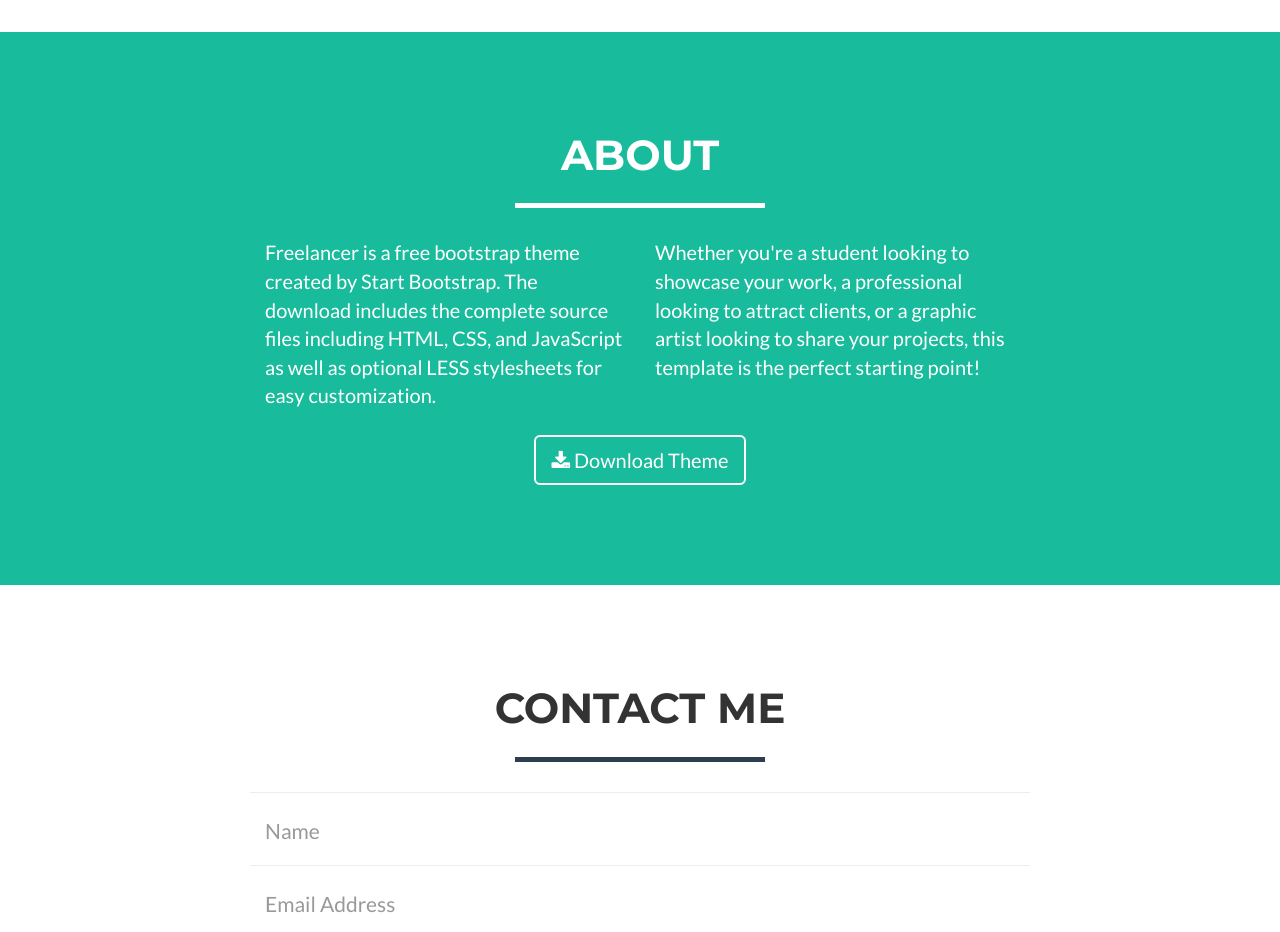
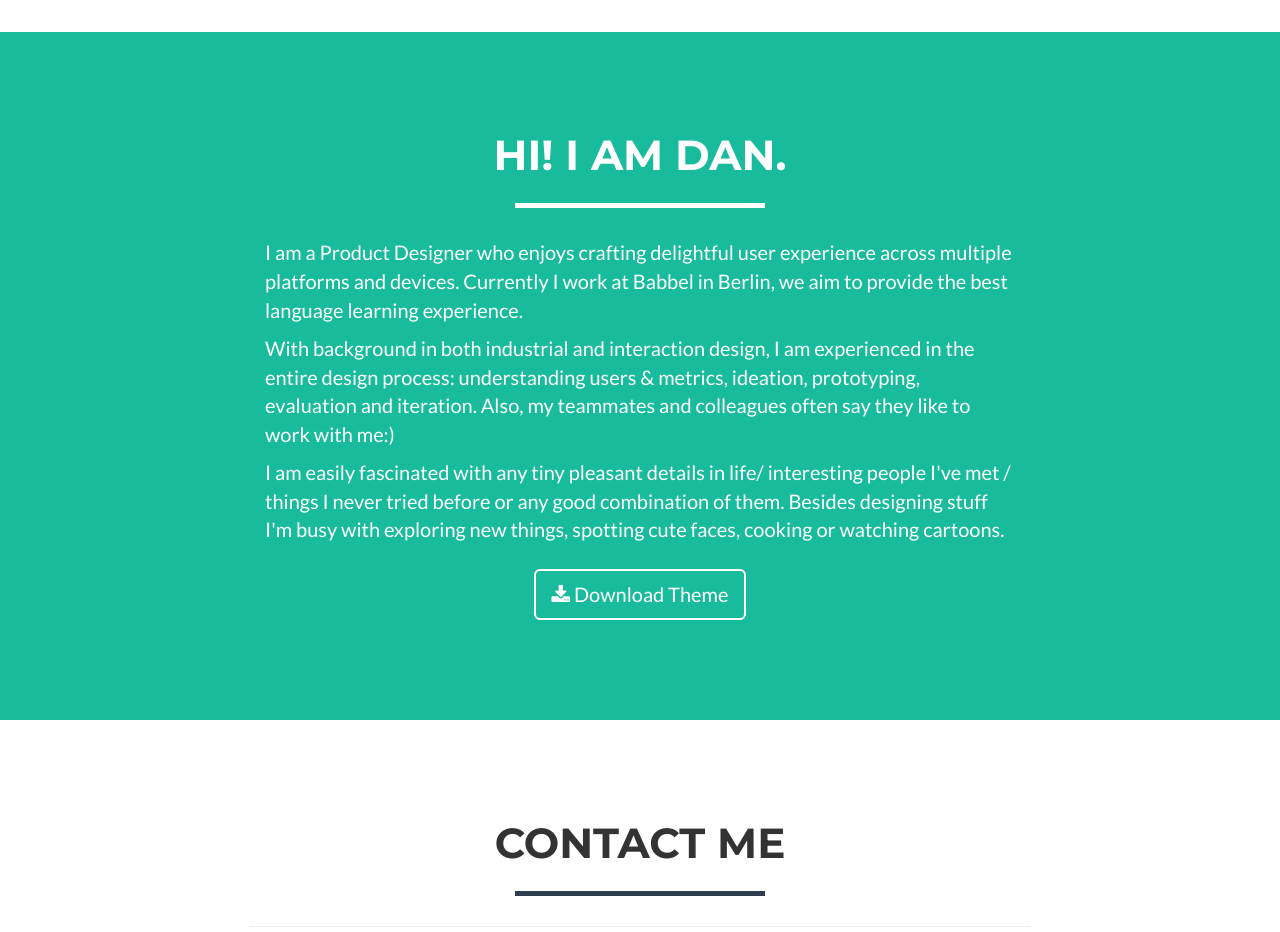
Before and after one commit to wudann/wudan_portfolio, a website: page index.html in a window 1280 px wide. Shown: the part 1620-2552 px from the top of the page. Drawn offline with nearby package versions, Linux system fonts and the light colour scheme.

Commit message:
about me text

```diff
--- a/index.html
+++ b/index.html
@@ -14,6 +14,7 @@
     <!-- Bootstrap Core CSS -->
     <link href="vendor/bootstrap/css/bootstrap.min.css" rel="stylesheet">
 
+    <!-- Theme CSS -->
     <!-- Theme CSS -->
     <link href="css/freelancer.css" rel="stylesheet">
 
@@ -161,17 +162,18 @@
         <div class="container">
             <div class="row">
                 <div class="col-lg-12 text-center">
-                    <h2>About</h2>
+                    <h2>Hi! I am Dan.</h2>
                     <hr class="star-light">
                 </div>
             </div>
             <div class="row">
-                <div class="col-lg-4 col-lg-offset-2">
-                    <p>Freelancer is a free bootstrap theme created by Start Bootstrap. The download includes the complete source files including HTML, CSS, and JavaScript as well as optional LESS stylesheets for easy customization.</p>
+                <div class="col-lg-8 col-lg-offset-2">
+                    <p>I am a Product Designer who enjoys crafting delightful user experience across multiple platforms and devices. Currently I work at Babbel in Berlin, we aim to provide the best language learning experience.</p>
+                    <p>With background in both industrial and interaction design, I am experienced in the entire design process: understanding users & metrics, ideation, prototyping, evaluation and iteration. Also, my teammates and colleagues often say they like to work with me:)</p>
+                    <p>I am easily fascinated with any tiny pleasant details in life/ interesting people I've met / things I never tried before or any good combination of them. Besides designing stuff I'm busy with exploring new things, spotting cute faces, cooking or watching cartoons.</p>
                 </div>
-                <div class="col-lg-4">
-                    <p>Whether you're a student looking to showcase your work, a professional looking to attract clients, or a graphic artist looking to share your projects, this template is the perfect starting point!</p>
-                </div>
+
+
                 <div class="col-lg-8 col-lg-offset-2 text-center">
                     <a href="#" class="btn btn-lg btn-outline">
                         <i class="fa fa-download"></i> Download Theme
```
